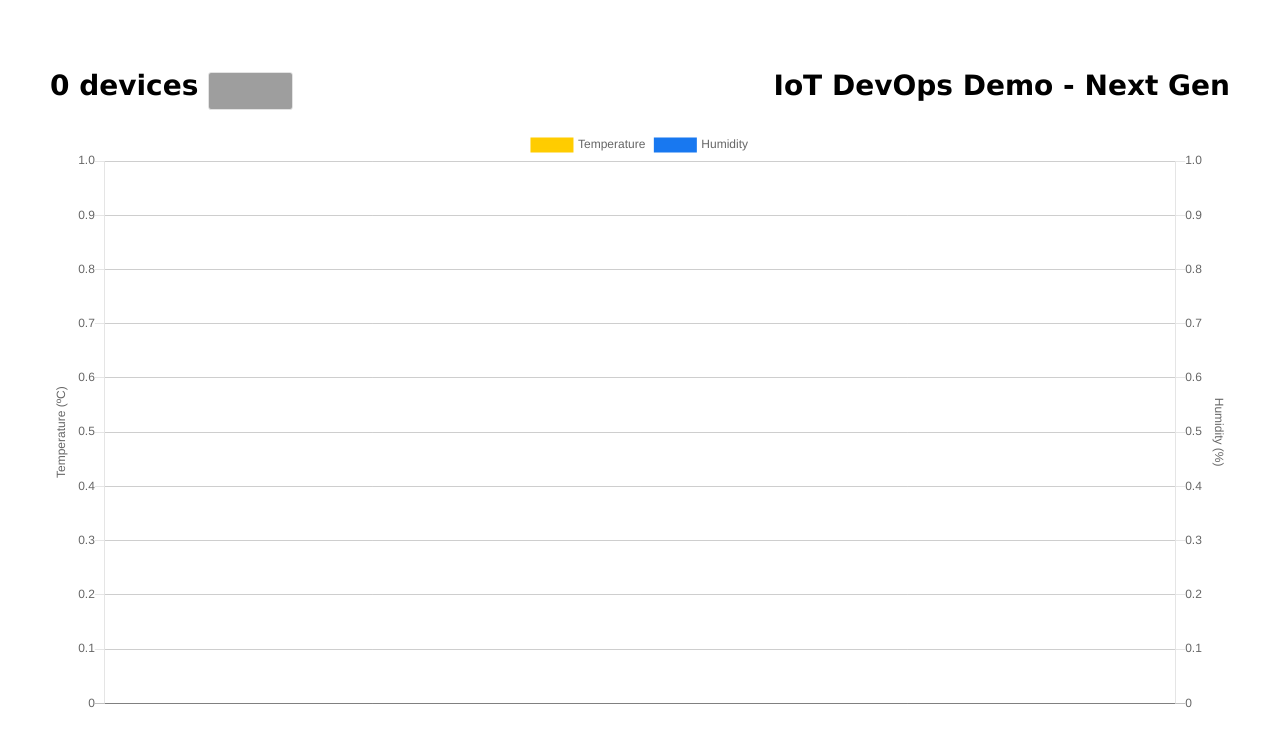
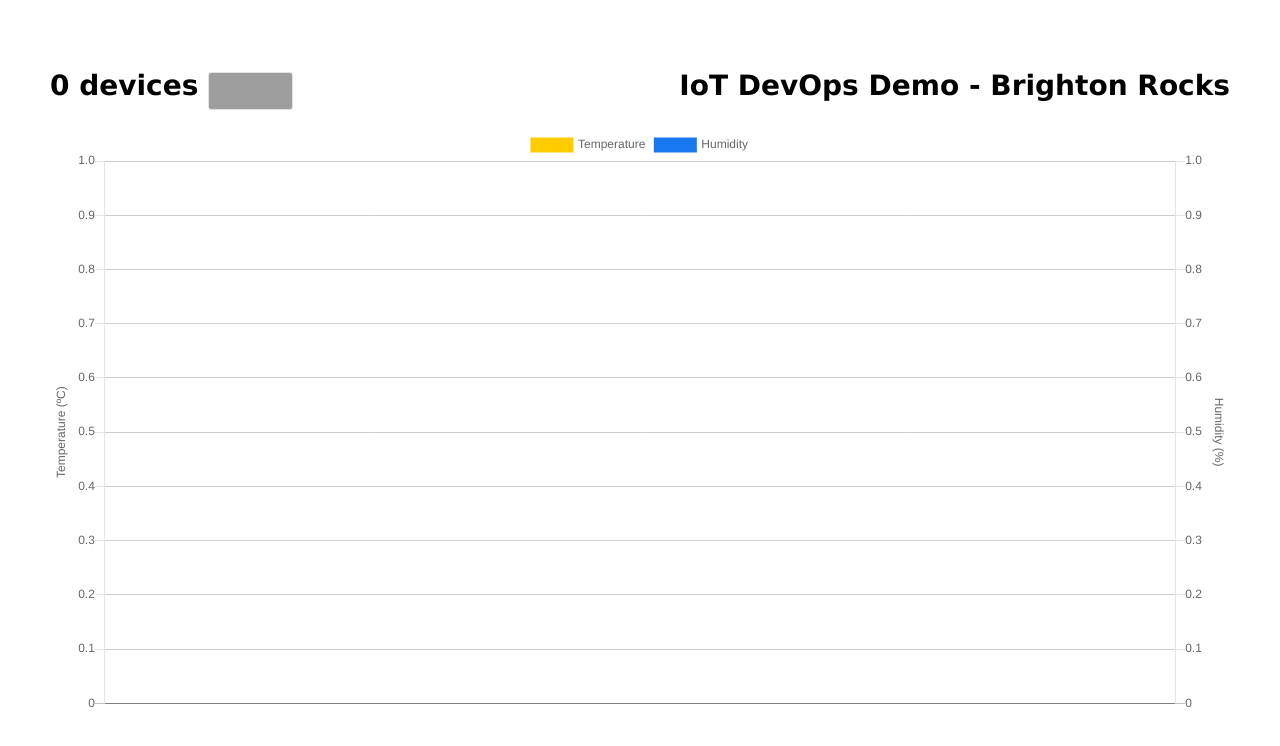
Before and after one commit to pjgpetecodes/iotdevopswebapp, a website: page public/index.html in a window 1280 px wide. Drawn offline with nearby package versions, Linux system fonts and the light colour scheme; grey boxes are pictures that could not be loaded.

Commit message:
Change Title

```diff
--- a/public/index.html
+++ b/public/index.html
@@ -20,7 +20,7 @@
             <span id="deviceCount">0 devices</span>
             <select id="listOfDevices" class="select_box"></select>
         </span>
-        <span>IoT DevOps Demo - Next Gen</span>
+        <span>IoT DevOps Demo - Brighton Rocks</span>
     </h1>
     <div>
         <canvas id="iotChart"></canvas>
```
